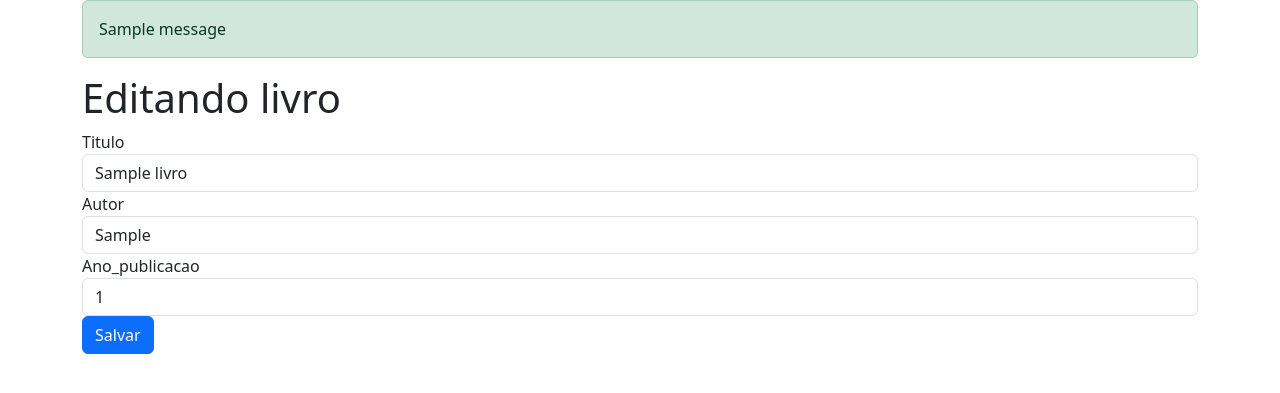
After one commit to playerking3/lista-games-flask, a Flask app: page /editar/1 in a window 1280 px wide. The commit adds this page. Shown: the top 393 px of the page. Run offline with Flask 3, Linux system fonts and the light colour scheme; tables that the repository leaves empty hold one stand-in row (values such as "Sample post"); one stand-in notice (Sample message) is shown; some libraries are stand-ins or nearby versions.

Commit message:
feito até o delete

```diff
--- a/app.py
+++ b/app.py
@@ -35,5 +35,30 @@ def criar():
     db.session.commit()
     return redirect(url_for('index'))
 
+@app.route('/editar/<int:id>')
+def editar(id):
+    livro = Livro.query.filter_by(id_livro=id).first()
+    return render_template('editar.html', titulo='Editando livro', livro=livro)
+
+@app.route('/atualizar', methods=['POST'])
+def atualizar():
+   livro = Livro.query.filter_by(id_livro=request.form['id']).first()
+   livro.titulo = request.form['titulo']
+   livro.autor = request.form['autor']
+   livro.ano_publicacao = request.form['ano_publicacao']
+
+
+   db.session.add(livro)
+   db.session.commit()
+
+   return redirect(url_for('index'))
+
+@app.route('/deletar/<int:id>')
+def deletar(id):
+    Livro.query.filter_by(id_livro=id).delete()
+    db.session.commit()
+    flash('Livro excluido com sucesso.')
+    return redirect(url_for('index'))
+
 if __name__ == '__main__':
     app.run(debug=True)
--- /dev/null
+++ b/templates/editar.html
@@ -0,0 +1,43 @@
+<!DOCTYPE html>
+<html>
+  <head>
+    <meta charset="utf-8">
+    <meta name="viewport" content="width=device-width, initial-scale=1">
+    <title>Biblioteca</title>
+    <link rel="stylesheet" href="{{ url_for('static', filename='bootstrap.css')}}">
+  </head>
+  <body>
+    <div class="container">
+        {% with messages = get_flashed_messages() %}
+            {% if messages %}
+                <ul id="messages" class="list-unstyled">
+                {% for message in messages %}
+                    <li class="alert alert-success">{{ message }}</li>
+                {% endfor %}
+                </ul>
+            {% endif %}
+        {% endwith %}
+        <div class="page-header">
+            <h1>{{titulo}}</h1>
+        </div>
+      <form action="{{ url_for('atualizar') }}" method="post">
+        <fieldset>
+            <input type="hidden" name="id" value="{{ livro.id_livro }}">
+          <div class="form-group">
+            <label for="titulo">Titulo</label>
+            <input type="text" id="titulo" name="titulo" class="form-control" value="{{ livro.titulo }}">
+          </div>
+          <div class="form-group">
+            <label for="autor">Autor</label>
+            <input type="text" id="autor" name="autor" class="form-control"  value="{{ livro.autor }}">
+          </div>
+          <div class="form-group">
+            <label for="ano_publicacao">Ano_publicacao</label>
+            <input type="text" id="ano_publicacao" name="ano_publicacao" class="form-control"  value="{{ livro.ano_publicacao }}">
+          </div>
+          <button type="submit" class="btn btn-primary btn-salvar">Salvar</button>
+        </fieldset>
+      </form>
+    </div>
+  </body>
+</html>
```
Also changed, not shown: templates/cadastro_livros.html (+12 -6 lines).
